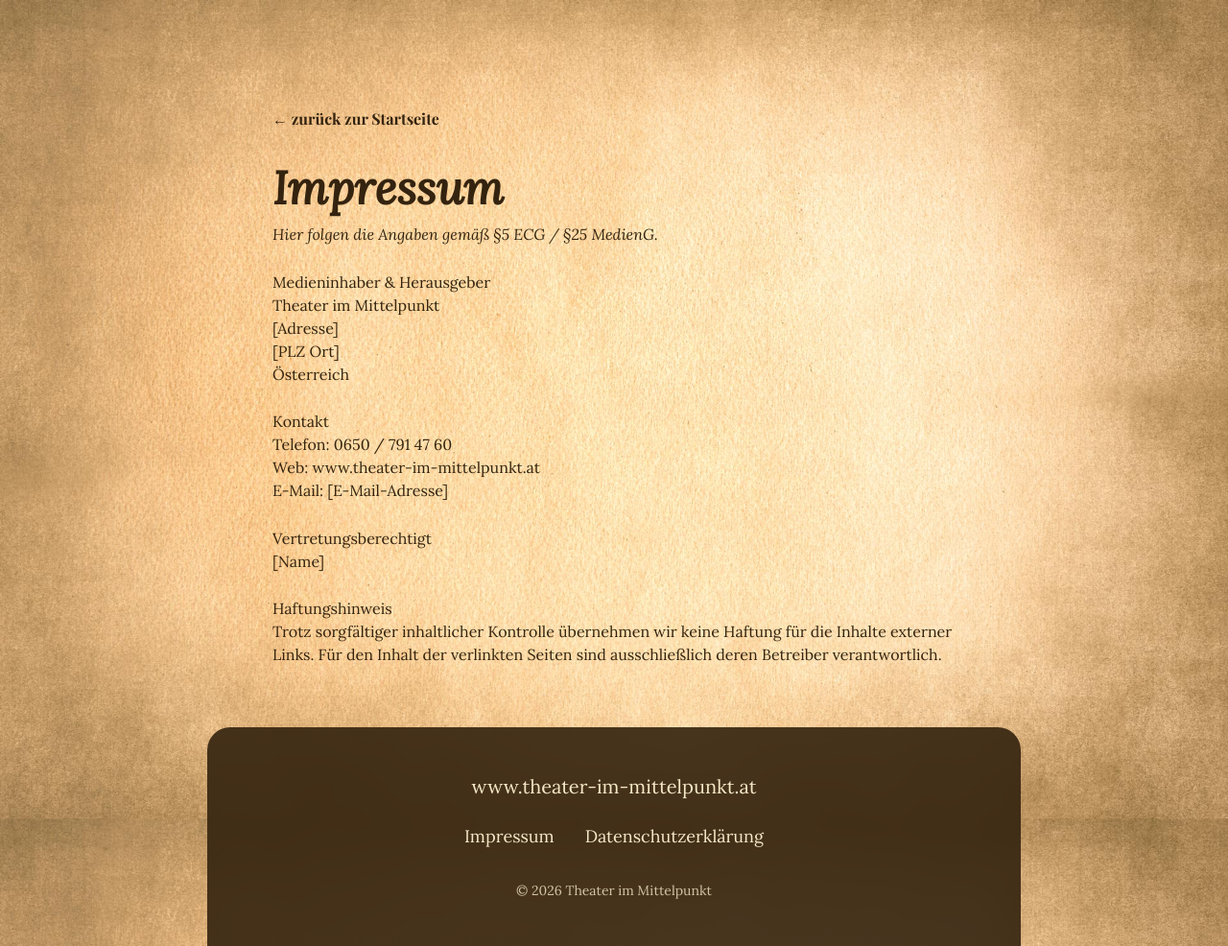
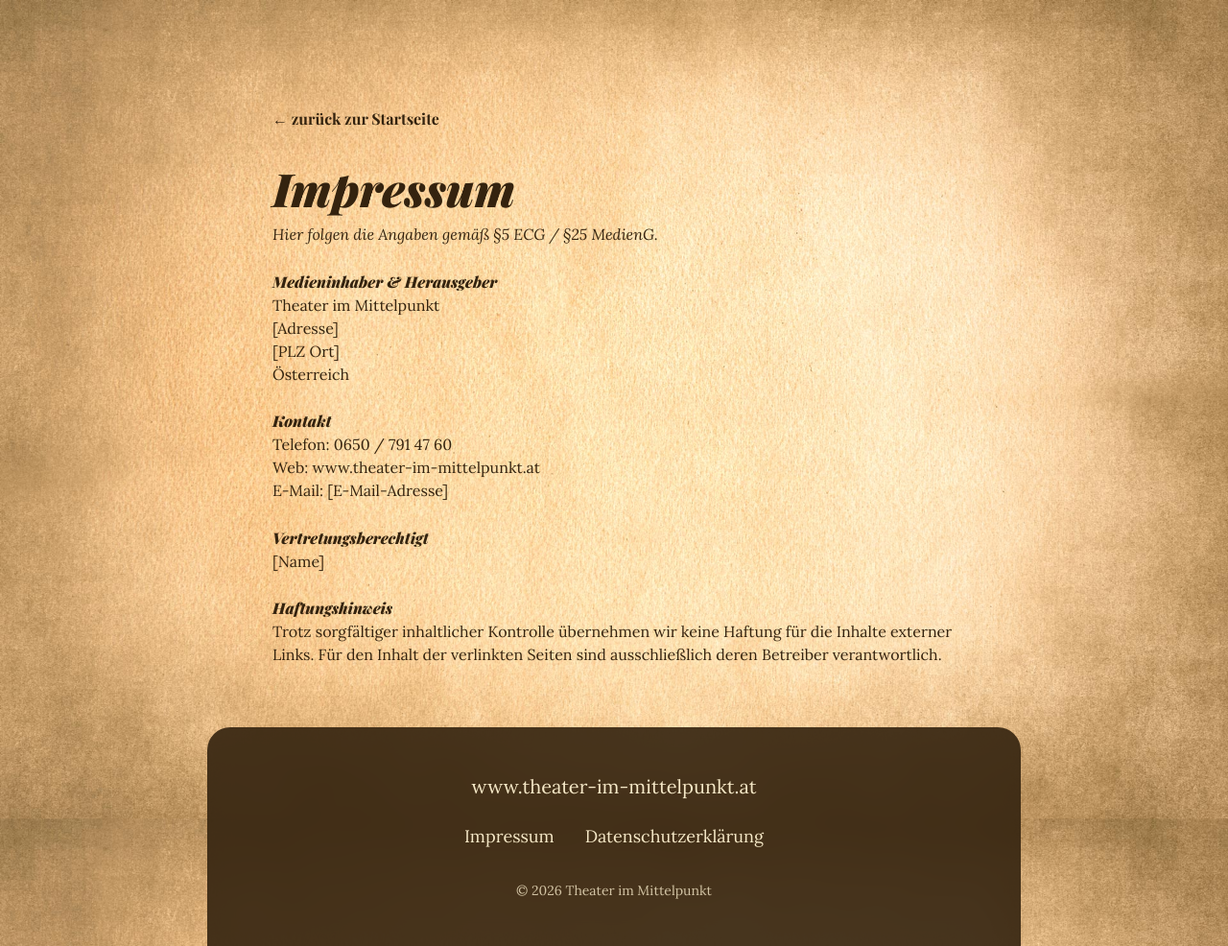
Before and after one commit to elaelaeladesign/TiM, a plain HTML site: page impressum.html in a window 1280 px wide. Shown: the whole page at 96% size. Drawn offline with Linux system fonts and the light colour scheme.

Commit message:
font style, missing headline

```diff
--- a/assets/style.css
+++ b/assets/style.css
@@ -28,6 +28,13 @@
   font-style: normal;
 }
 
+@font-face {
+  font-family: 'Playfair Display';
+  src: url('fonts/playfair-900i.woff2') format('woff2');
+  font-weight: 900;
+  font-style: italic;
+}
+
 * {
   box-sizing: border-box;
 }
@@ -35,12 +42,15 @@
 html {
   scroll-behavior: smooth;
 }
+
 body {
   font-family: 'Lora', serif;
 }
 
-.heading-font {
+h1, h2, h3 {
   font-family: 'Playfair Display', serif;
+  font-weight: 900;
+  font-style: italic;
 }
 
 .hero-bg {
```
Also changed, not shown: index.html (+3 -4 lines).
